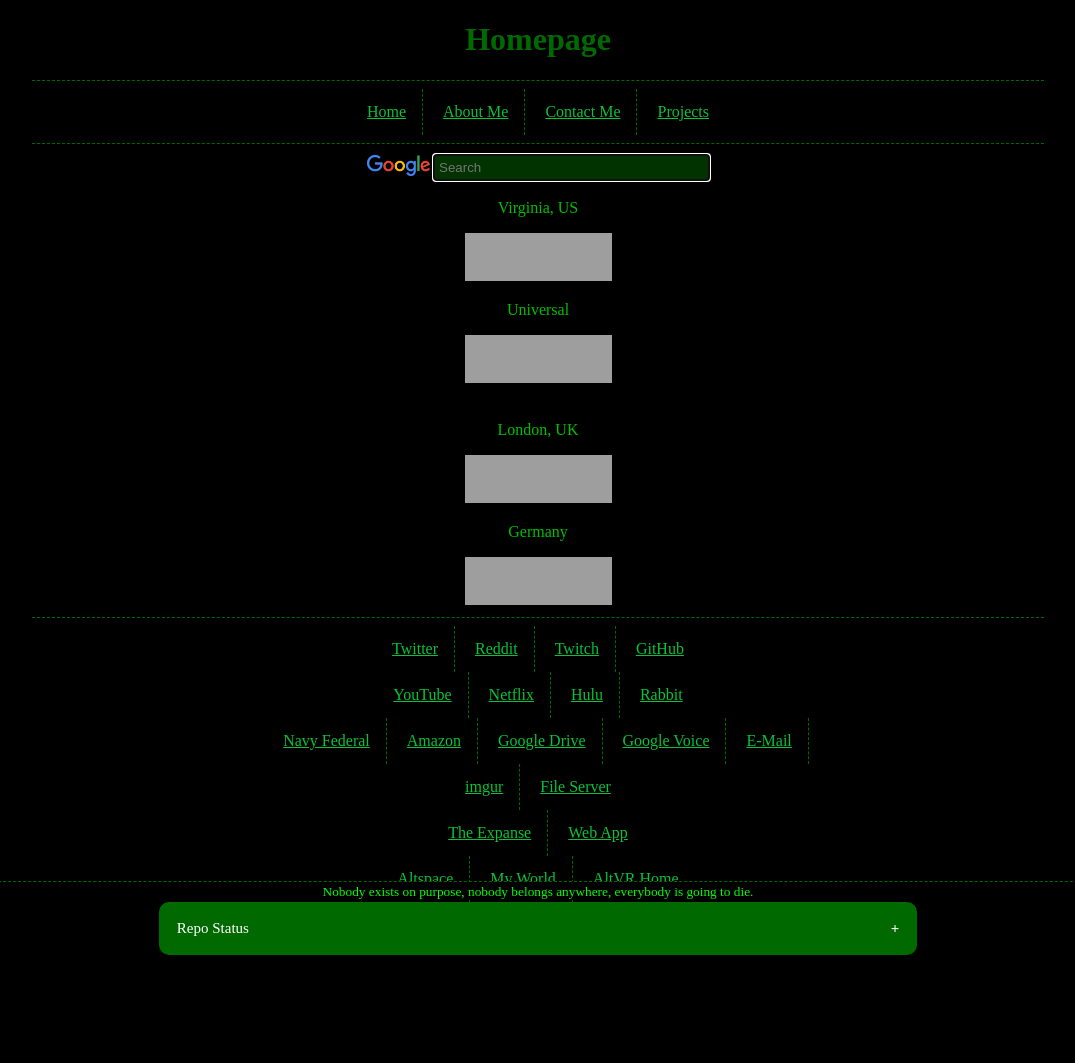
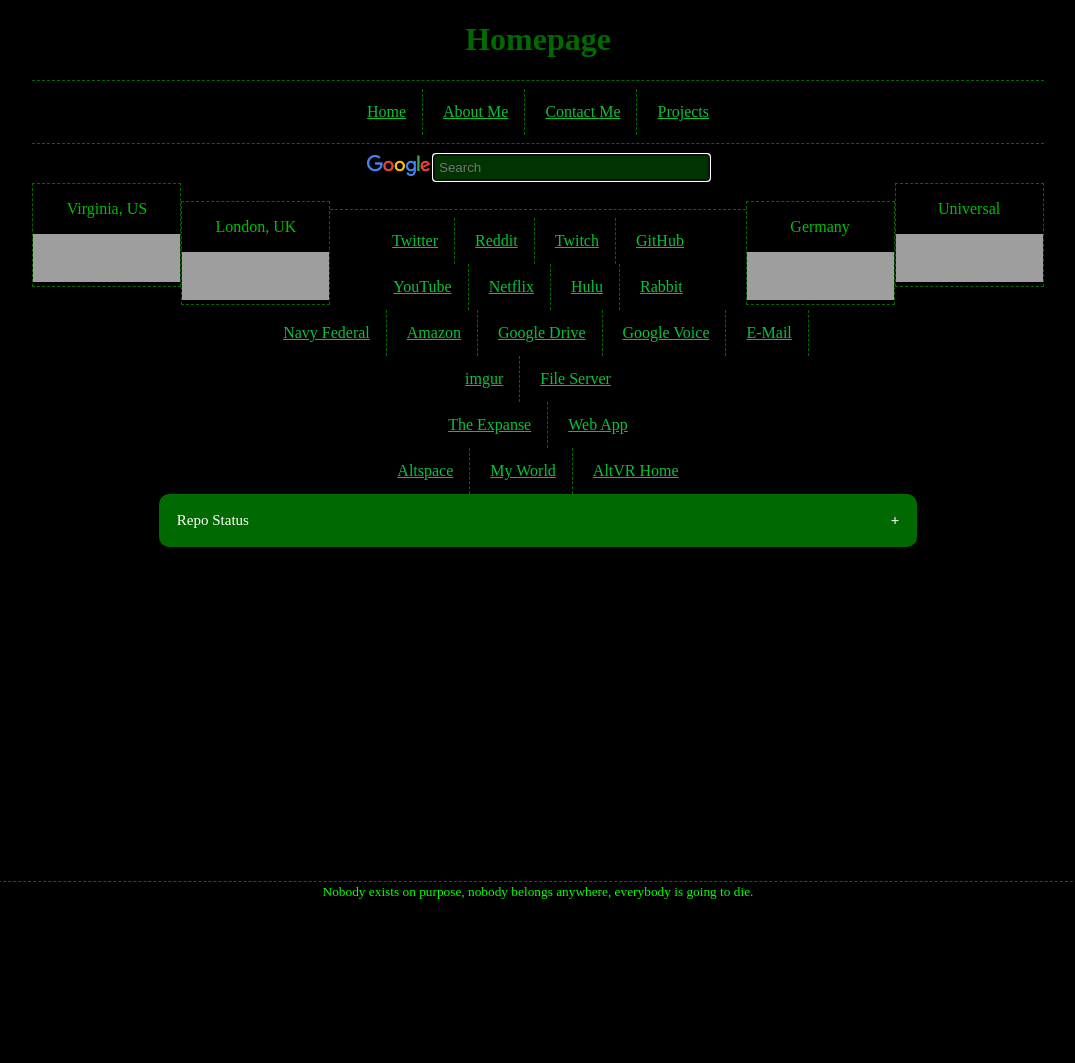
Before and after one commit to LunarTiger/homepage, a Jekyll site: the page built from index.md, in a window 1280 px wide. Shown: the whole page, without its empty margins (102-1177 px from the left). Built offline with Jekyll 4.4.1, drawn with Linux system fonts in a browser that asks for light colours; some web fonts are replaced; our own code applies the rules of GitHub Pages for plain Markdown files; after the commit the page ends 900 px from its top, so only the background shows below that; grey boxes are pictures that could not be loaded.

Commit message:
Update index.md

```diff
--- a/index.md
+++ b/index.md
@@ -9,20 +9,20 @@
 	</tr>
 </table>
 <div class="clock center">
-	<div class="clock center">
+	<div class="clock leftside center">
 		<p>Virginia, US</p>
 		<iframe src="https://freesecure.timeanddate.com/clock/i6hjhu2u/n179/fn12/fs18/fc00be00/tc000/pct/ftb/bas2/bac006900/pa4/tt0/tw0/tm1/td2/th1/ta1/tb4" frameborder="0" width="147" height="48" allowTransparency="true"></iframe>
 	</div>
-	<div class="clock center" style="float">
+	<div class="clock rightside center" style="float">
 		<p>Universal</p>
 		<iframe src="https://freesecure.timeanddate.com/clock/i6hjhu2u/n1440/fn12/fs18/fc00be00/tc000/pct/ftb/bas2/bac006900/pa4/tt0/tw0/tm1/td2/th1/ta1/tb4" frameborder="0" width="147" height="48" allowTransparency="true"></iframe>
 	</div>
 	<br>
-	<div class="clock center">
+	<div class="clock leftside center">
 		<p>London, UK</p>
 		<iframe src="https://freesecure.timeanddate.com/clock/i6hjhu2u/n136/fn12/fs18/fc00be00/tc000/pct/ftb/bas2/bac006900/pa4/tt0/tw0/tm1/td2/th1/ta1/tb4" frameborder="0" width="147" height="48" allowTransparency="true"></iframe>
 	</div>
-	<div class="clock center">
+	<div class="clock rightside center">
 		<p>Germany</p>
 		<iframe src="https://freesecure.timeanddate.com/clock/i6hjhu2u/n37/fn12/fs18/fc00be00/tc000/pct/ftb/bas2/bac006900/pa4/tt0/tw0/tm1/td2/th1/ta1/tb4" frameborder="0" width="147" height="48" allowTransparency="true"></iframe>
 	</div>
```
